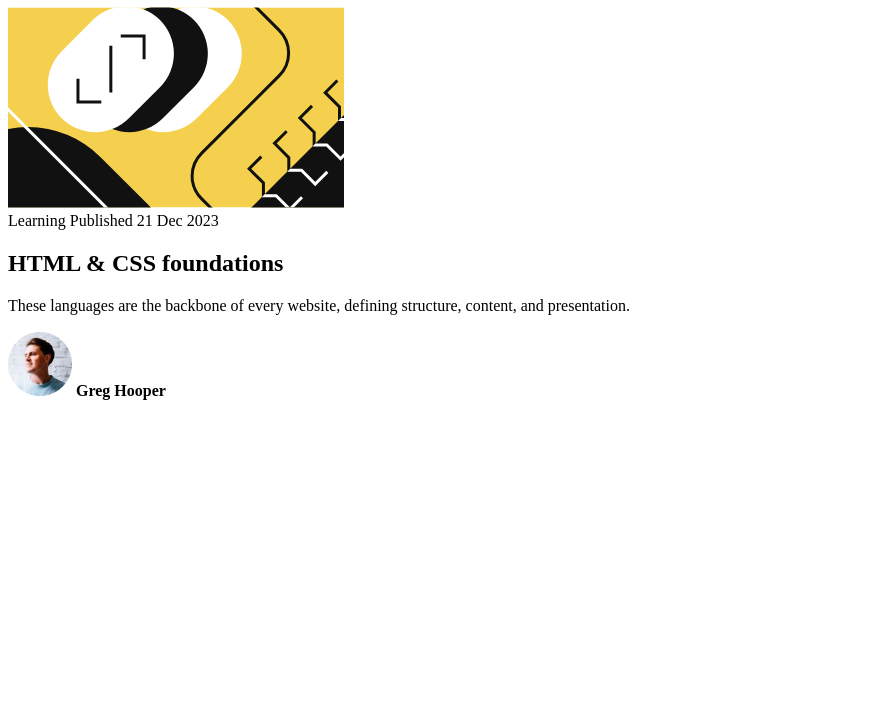
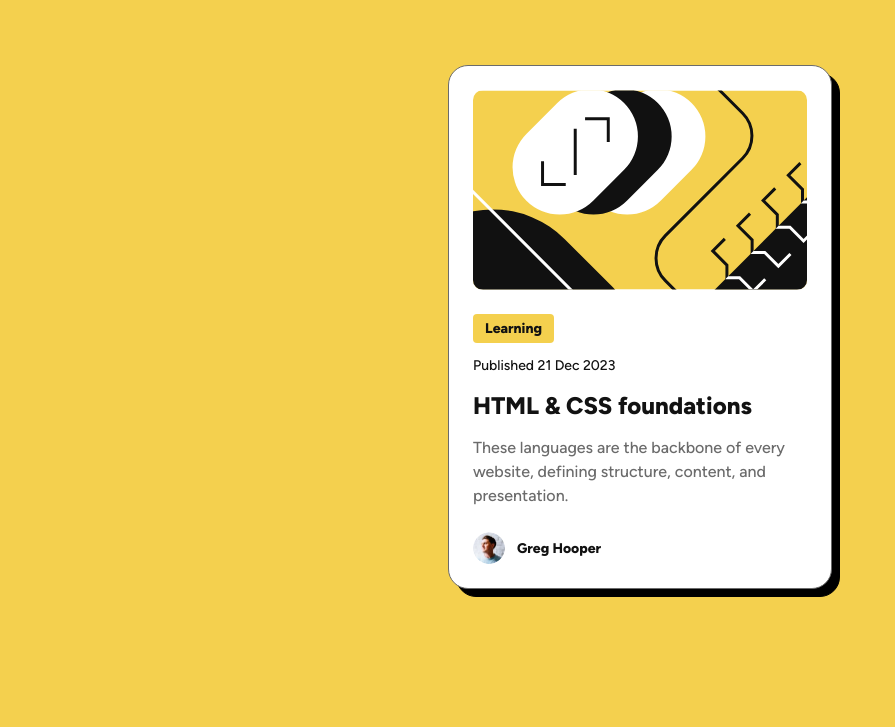
Before and after one commit to Mhmd-Tarek-Mhmd/blog-preview-card, a plain HTML site: page index.html in a window 1280 px wide. Shown: the part 73-800 px from the top of the page, without its empty margins (0-895 px from the left). Drawn offline with Linux system fonts and the light colour scheme.

Commit message:
ADD: card styles

```diff
--- a/index.html
+++ b/index.html
@@ -11,6 +11,171 @@
       href="./assets/images/favicon-32x32.png"
     />
     <title>Blog preview card</title>
+    <style>
+      /* Simple Reset */
+      * {
+        margin: 0;
+        padding: 0;
+        box-sizing: border-box;
+      }
+
+      /* Fonts Config */
+      @supports (font-variation-settings: normal) {
+        @font-face {
+          font-family: "Figtree";
+          src: url("./assets/fonts/Figtree-VariableFont_wght.ttf");
+          font-weight: 1 1000;
+          font-stretch: 50% 200%;
+          font-style: normal;
+        }
+        @font-face {
+          font-family: "Figtree";
+          src: url("./assets/fonts/Figtree-Italic-VariableFont_wght.ttf");
+          font-weight: 1 1000;
+          font-stretch: 50% 200%;
+          font-style: italic;
+        }
+      }
+      @supports not (font-variation-settings: normal) {
+        @font-face {
+          font-family: "Figtree";
+          src: url("./assets/fonts/static/Figtree-Medium.ttf");
+          font-weight: 500;
+        }
+        @font-face {
+          font-family: "Figtree";
+          src: url("./assets/fonts/static/Figtree-ExtraBold.ttf");
+          font-weight: 800;
+        }
+      }
+
+      /* Variables */
+
+      :root {
+        --FontSize: 16px;
+        --fontWeight: 500;
+        --FontFamily: "Figtree";
+
+        --White: hsl(0, 0%, 100%);
+        --Yellow: hsl(47, 88%, 63%);
+        --Gray-950: hsl(0, 0%, 7%);
+        --Gray-500: hsl(0, 0%, 42%);
+
+        @media (max-width: 767px) {
+          --FontSize: 14px;
+        }
+      }
+
+      /* Utilities */
+
+      .sr-only {
+        padding: 0;
+        width: 1px;
+        height: 1px;
+        margin: -1px;
+        border-width: 0;
+        overflow: hidden;
+        position: absolute;
+        white-space: nowrap;
+        clip: rect(0, 0, 0, 0);
+      }
+
+      .badge {
+        font-weight: 800;
+        border-radius: 4px;
+        width: fit-content;
+        font-size: 0.875rem;
+        display: inline-block;
+        color: var(--Gray-950);
+        padding: 0.25rem 0.75rem;
+        background-color: var(--Yellow);
+      }
+
+      /* Page Style */
+
+      html {
+        font-size: var(--FontSize);
+        font-family: var(--FontFamily);
+        font-weight: var(--fontWeight);
+      }
+
+      body {
+        line-height: 1.5;
+        font-size: 0.875rem;
+        color: var(--Gray-950);
+      }
+
+      .container {
+        display: grid;
+        min-height: 100vh;
+        place-items: center;
+        padding-inline: 20px;
+        background-color: var(--Yellow);
+      }
+
+      /* Card Style */
+
+      .card {
+        width: 384px;
+        display: grid;
+        row-gap: 24px;
+        padding: 1.5rem;
+        max-width: 100%;
+        cursor: pointer;
+        border-radius: 1.25rem;
+        background-color: var(--White);
+        border: 1px solid var(--Gray-500);
+        filter: drop-shadow(8px 8px rgb(0, 0, 0));
+        &:hover {
+          .title {
+            color: var(--Yellow);
+          }
+        }
+        @media (max-width: 767px) {
+          width: 327px;
+        }
+
+        .image {
+          width: 100%;
+          height: 200px;
+          object-fit: cover;
+          border-radius: 10px;
+        }
+
+        .content {
+          display: grid;
+          row-gap: 12px;
+
+          .title {
+            font-weight: 800;
+            font-size: 1.5rem;
+            will-change: color;
+            transition-duration: 0.3s;
+            transition-property: color;
+          }
+
+          .body {
+            font-size: 1rem;
+            color: var(--Gray-500);
+          }
+        }
+
+        .author {
+          display: flex;
+          column-gap: 12px;
+          align-items: center;
+
+          .avatar {
+            width: 32px;
+            height: 32px;
+            border-radius: 50%;
+          }
+          .name {
+            font-weight: 800;
+          }
+        }
+      }
+    </style>
   </head>
   <body>
     <main>
```
